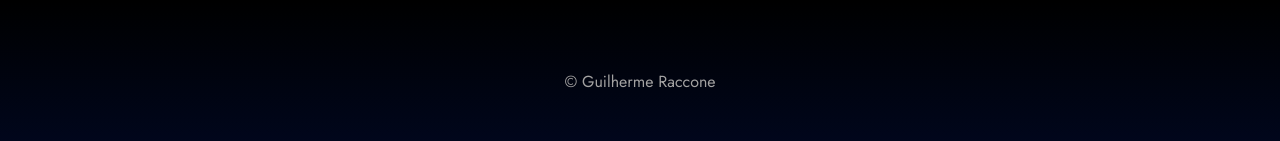
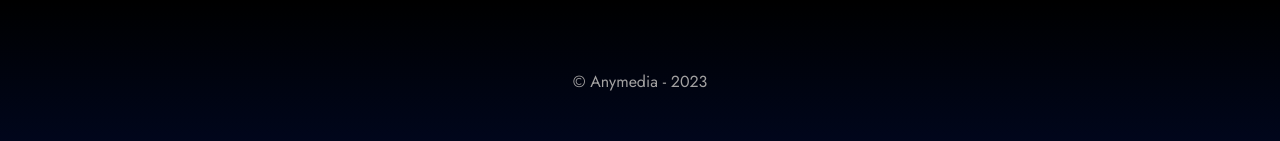
Before and after one commit to guiraccone/anime-list, a React (Vite) app: page /search in a window 1280 px wide. Shown: the part 1773-1914 px from the top of the page. Built offline with nearby package versions, Linux system fonts and the light colour scheme.

Commit message:
footer update

```diff
--- a/src/components/Footer/index.tsx
+++ b/src/components/Footer/index.tsx
@@ -3,7 +3,7 @@ import { FooterContainer } from "./styles";
 export function Footer() {
   return (
     <FooterContainer>
-      <span>© Guilherme Raccone</span>
+      <span>© Anymedia - 2023</span>
     </FooterContainer>
   );
 }
```
